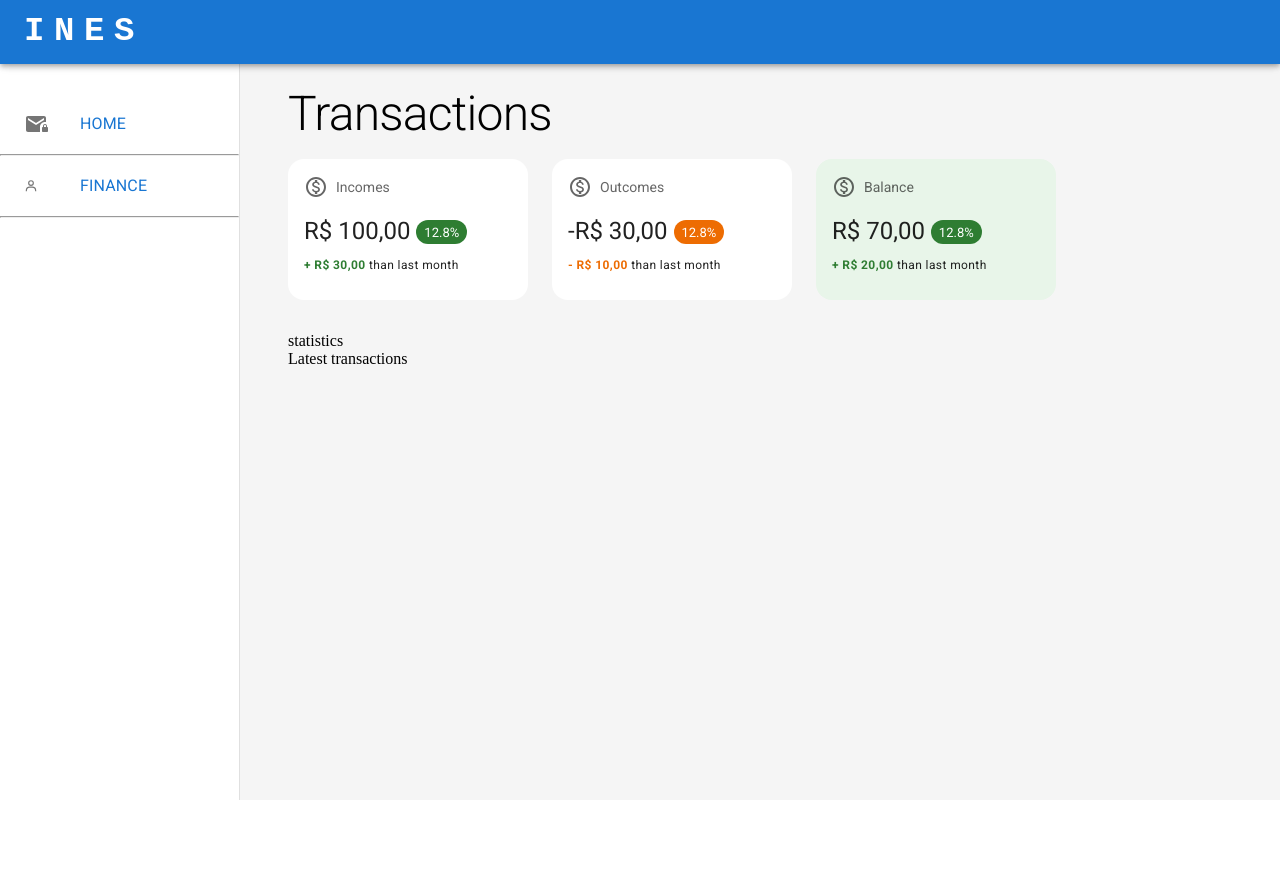
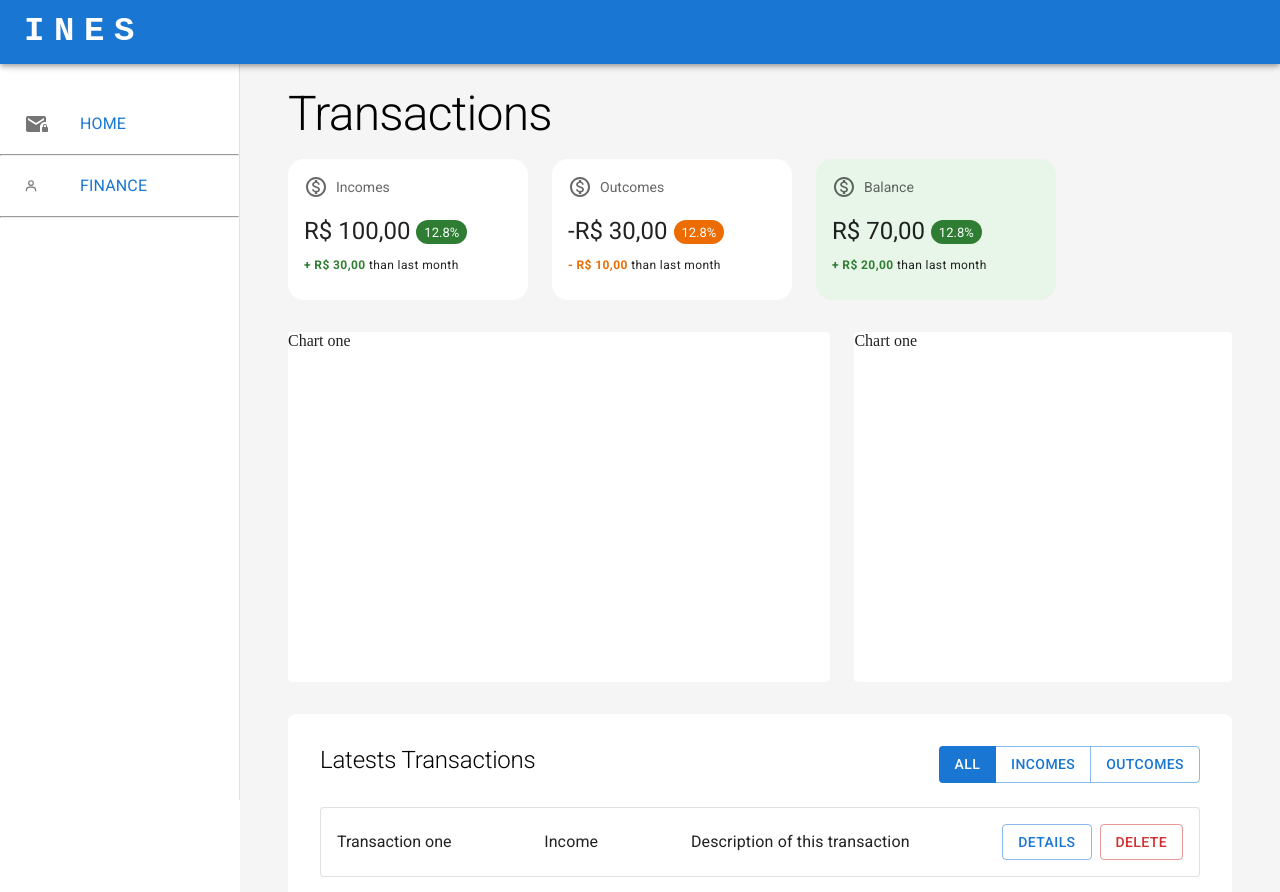
Before and after one commit to ines-erp/react-frontend, a React (Vite) app: page /finance/transactions in a window 1280 px wide. Shown: the top 892 px of the page. Before the commit the page ends 800 px from the top, so only its background shows below. Built offline with nearby package versions, Linux system fonts and the light colour scheme.

Commit message:
Transactions dashboard main structure done

```diff
--- a/src/pages/finance/transactions/index.jsx
+++ b/src/pages/finance/transactions/index.jsx
@@ -1,6 +1,7 @@
-import {Box, Card, CardContent, Chip, Container, Typography} from "@mui/material";
+import {Box, Button, ButtonGroup, Card, CardContent, Chip, Container, Typography} from "@mui/material";
 import {MonetizationOnOutlined} from "@mui/icons-material";
 import {green, grey} from "@mui/material/colors"
+import {Link} from "react-router-dom";
 
 export const TransactionsDashboard = () => {
     return (
@@ -86,9 +87,62 @@ export const TransactionsDashboard = () => {
                 </Card>
             </Box>
 
-            <div>statistics</div>
+            <Box sx={{display: "flex", gap: "24px"}}>
+                <Card sx={{maxWidth: "60%", flex: 1, minHeight: "350px", border: "none"}} variant={"outlined"}>Chart
+                    one</Card>
+                <Card sx={{maxWidth: "40%", flex: 1, minHeight: "350px", border: "none"}} variant={"outlined"}>Chart
+                    one</Card>
+            </Box>
 
-            <div>Latest transactions</div>
+            <Box sx={{
+                background: "#fff",
+                padding: "32px",
+                mt: "32px",
+                borderRadius: "8px",
+                display: "flex",
+                flexDirection: "column",
+                gap: "24px"
+            }}>
+                <Box sx={{display: "flex", justifyContent: "space-between"}}>
+                    <Typography variant={"h2"} fontSize={"1.5rem"}>Latests Transactions</Typography>
+                    <ButtonGroup>
+                        <Button variant={"contained"}>All</Button>
+                        <Button>Incomes</Button>
+                        <Button>Outcomes</Button>
+                    </ButtonGroup>
+                </Box>
+
+                <Box sx={{display:"flex", gap:"16px", flexDirection:"column"}}>
+                    <Card variant={"outlined"}>
+                        <CardContent sx={{display: "flex", justifyContent: "space-between", alignItems: "center"}}>
+                            <Typography variant={"h3"} fontSize={"1rem"}>Transaction one</Typography>
+                            <Typography>Income</Typography>
+                            <Typography>Description of this transaction</Typography>
+
+                            <Box sx={{display: "flex", gap: "8px", alignItems: "center", my: "auto"}}>
+                                <Button componet={Link} variant={"outlined"}>Details</Button>
+                                <Button componet={Link} variant={"outlined"} color={"error"}>Delete</Button>
+                            </Box>
+                        </CardContent>
+                        <Box></Box>
+                    </Card>
+
+                    <Card variant={"outlined"}>
+                        <CardContent sx={{display: "flex", justifyContent: "space-between", alignItems: "center"}}>
+                            <Typography variant={"h3"} fontSize={"1rem"}>Transaction one</Typography>
+                            <Typography>Outcome</Typography>
+                            <Typography>Description of this transaction</Typography>
+
+                            <Box sx={{display: "flex", gap: "8px", alignItems: "center", my: "auto"}}>
+                                <Button componet={Link} variant={"outlined"}>Details</Button>
+                                <Button componet={Link} variant={"outlined"} color={"error"}>Delete</Button>
+                            </Box>
+                        </CardContent>
+                        <Box></Box>
+                    </Card>
+
+                </Box>
+            </Box>
 
         </Container>
     )
```
